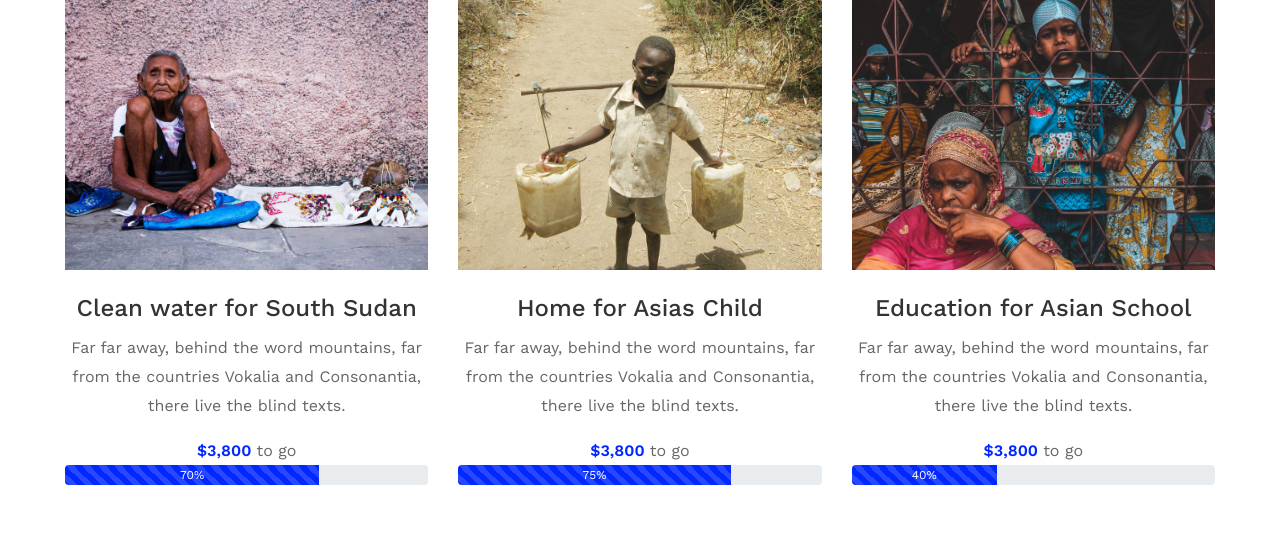
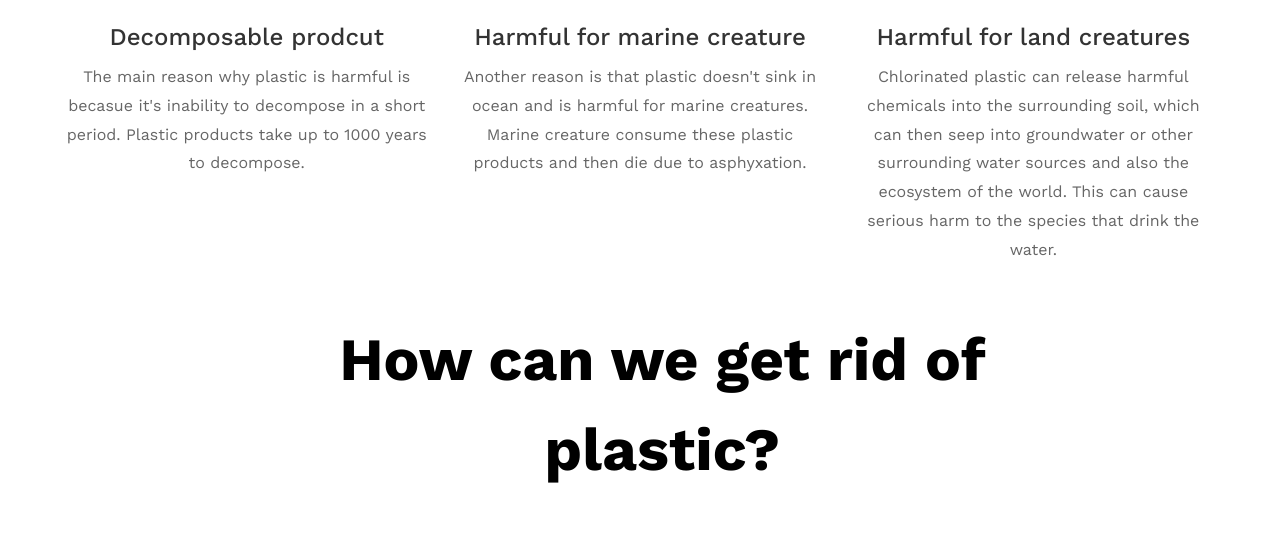
Before and after one commit to insignificantGuy/Hackathon-1, a Node server app: page /causes in a window 1280 px wide. Shown: the part 1507-2063 px from the top of the page. Run offline with Node 20, Linux system fonts and the light colour scheme; some libraries are stand-ins or nearby versions; some web fonts are replaced.

Commit message:
updated causes.ejs

```diff
--- a/views/causes.ejs
+++ b/views/causes.ejs
@@ -1,11 +1,24 @@
 <% include partials/header%>
-    <section class="hero-wrap hero-wrap-2 js-fullheight" style="background-image: url('images/bg_2.jpg');" data-stellar-background-ratio="0.5">
+  <section class="hero-wrap hero-wrap-2 js-fullheight" style="background-image: url('images/waste.jpg');"
+    data-stellar-background-ratio="0.5">
     <div class="overlay"></div>
     <div class="container">
       <div class="row no-gutters slider-text js-fullheight align-items-end justify-content-center">
         <div class="col-md-9 ftco-animate pb-5 text-center">
-            <h2 class="mb-3 bread">Gifts into Service Project that Change</h2>
-            <p class="breadcrumbs"><span class="mr-2"><a href="index.html">Home <i class="ion-ios-arrow-forward"></i></a></span> <span>Causes <i class="ion-ios-arrow-forward"></i></span></p>
+            <h2 class="mb-3 bread">Causes</h2>
+          <p class="breadcrumbs"><span class="mr-2"><a href="index.html">Home <i
+                  class="ion-ios-arrow-forward"></i></a></span> <span>Causes <i
+                class="ion-ios-arrow-forward"></i></span></p>
+        </div>
+      </div>
+    </div>
+  </section>
+
+  <section>
+      <div class="container">
+        <div class="row no-gutters slider-text align-items-end justify-content-center">
+          <div class="col-md-9 ftco-animate pb-5 text-center" style="margin-left:0%; margin-top: 50px;">
+            <h2 class="mb-3 bread" style="color: black;">Why do we need to save Earth from Plastic?</h2>
           </div>
         </div>
       </div>
@@ -16,98 +29,65 @@
       <div class="row">
         <div class="col-md-4">
           <div class="causes causes-2 text-center ftco-animate">
-        			<div class="img" style="background-image: url(images/causes-1.jpg);"></div>
-        			<h2>Clean water for South Sudan</h2>
-        			<p>Far far away, behind the word mountains, far from the countries Vokalia and Consonantia, there live the blind texts.</p>
-        			<div class="goal">
-        				<p><span>$3,800</span> to go</p>
-	        			<div class="progress" style="height:20px">
-								  <div class="progress-bar progress-bar-striped" style="width:70%; height:20px">70%</div>
-								</div>
-							</div>
+            <div class="img" style="background-image: url(images/decompose.jpeg);"></div>
+            <h2>Decomposable prodcut</h2>
+            <p>The main reason why plastic is harmful is becasue it's inability to decompose in a short period.
+              Plastic products take up to 1000 years to decompose.</p>
           </div>
         </div>
         <div class="col-md-4">
           <div class="causes causes-2 text-center ftco-animate">
-        			<div class="img" style="background-image: url(images/causes-2.jpg);"></div>
-        			<h2>Home for Asias Child</h2>
-        			<p>Far far away, behind the word mountains, far from the countries Vokalia and Consonantia, there live the blind texts.</p>
-        			<div class="goal">
-        				<p><span>$3,800</span> to go</p>
-	        			<div class="progress" style="height:20px">
-								  <div class="progress-bar progress-bar-striped" style="width:75%; height:20px">75%</div>
-								</div>
-							</div>
+            <div class="img" style="background-image: url(images/marine.jpg);"></div>
+            <h2>Harmful for marine creature</h2>
+            <p>Another reason is that plastic doesn't sink in ocean and is harmful for marine creatures.
+              Marine creature consume these plastic products and then die due to asphyxation.
+            </p>
           </div>
         </div>
         <div class="col-md-4">
           <div class="causes causes-2 text-center ftco-animate">
-        			<div class="img" style="background-image: url(images/causes-3.jpg);"></div>
-        			<h2>Education for Asian School</h2>
-        			<p>Far far away, behind the word mountains, far from the countries Vokalia and Consonantia, there live the blind texts.</p>
-        			<div class="goal">
-        				<p><span>$3,800</span> to go</p>
-	        			<div class="progress" style="height:20px">
-								  <div class="progress-bar progress-bar-striped" style="width:40%; height:20px">40%</div>
+            <div class="img" style="background-image: url(images/land.jpg);"></div>
+            <h2>Harmful for land creatures</h2>
+            <p>Chlorinated plastic can release harmful chemicals into the surrounding soil, which can then seep into
+              groundwater or other surrounding water sources
+              and also the ecosystem of the world. This can cause serious harm to the species that drink the water.</p>
+          </div>
+        </div>
+
+        <section>
+          <div class="container">
+            <div class="row no-gutters slider-text align-items-end justify-content-center">
+              <div class="col-md-9 ftco-animate pb-5 text-center" style="margin-left:33%;">
+                <h2 class="mb-3 bread" style="color: black;">How can we get rid of plastic?</h2>
               </div>
             </div>
           </div>
-        	</div>
+        </section>
 
         <div class="col-md-4">
           <div class="causes causes-2 text-center ftco-animate">
-        			<div class="img" style="background-image: url(images/causes-4.jpg);"></div>
-        			<h2>Clean water for South Sudan</h2>
-        			<p>Far far away, behind the word mountains, far from the countries Vokalia and Consonantia, there live the blind texts.</p>
-        			<div class="goal">
-        				<p><span>$3,800</span> to go</p>
-	        			<div class="progress" style="height:20px">
-								  <div class="progress-bar progress-bar-striped" style="width:70%; height:20px">70%</div>
-								</div>
-							</div>
+            <div class="img" style="background-image: url(images/recycle.jpeg);"></div>
+            <h2>Recycle the plastic</h2>
+            <p>There are certain plastic product which can be recycled and made into new product. Products such as tubs and buckets can be recycled and made into new products.</p>
           </div>
         </div>
         <div class="col-md-4">
           <div class="causes causes-2 text-center ftco-animate">
-        			<div class="img" style="background-image: url(images/causes-5.jpg);"></div>
-        			<h2>Home for Asias Child</h2>
-        			<p>Far far away, behind the word mountains, far from the countries Vokalia and Consonantia, there live the blind texts.</p>
-        			<div class="goal">
-        				<p><span>$3,800</span> to go</p>
-	        			<div class="progress" style="height:20px">
-								  <div class="progress-bar progress-bar-striped" style="width:75%; height:20px">75%</div>
-								</div>
-							</div>
+            <div class="img" style="background-image: url(images/reusing.jpeg);"></div>
+            <h2>Plastic can be reused</h2>
+            <p>Plastic can be reused many a times during its lifetime. Products such as bottles can be reused and are even reused in certain parts of the world.</p>
           </div>
         </div>
         <div class="col-md-4">
           <div class="causes causes-2 text-center ftco-animate">
-        			<div class="img" style="background-image: url(images/causes-6.jpg);"></div>
-        			<h2>Education for Asian School</h2>
-        			<p>Far far away, behind the word mountains, far from the countries Vokalia and Consonantia, there live the blind texts.</p>
-        			<div class="goal">
-        				<p><span>$3,800</span> to go</p>
-	        			<div class="progress" style="height:20px">
-								  <div class="progress-bar progress-bar-striped" style="width:40%; height:20px">40%</div>
-								</div>
-							</div>
-        		</div>
-        	</div>
-        </div>
-        <div class="row mt-5">
-          <div class="col text-center">
-            <div class="block-27">
-              <ul>
-                <li><a href="#" class="ion-ios-arrow-back"></a></li>
-                <li class="active"><span>1</span></li>
-                <li><a href="#">2</a></li>
-                <li><a href="#">3</a></li>
-                <li><a href="#" class="ion-ios-arrow-forward"></a></li>
-              </ul>
+            <div class="img" style="background-image: url(images/switch.jpg);"></div>
+            <h2>Avoid non-reusable or non-recyclable plstic products</h2>
+            <p>Apart from reusable or recyceld plastic, there are also certain plastic procducts whic cannot be recyled or reduese. Hence you should avoid using thee products.</p>
           </div>
         </div>
       </div>
     </div>
   </section>
 
+
     <% include partials/footer%>
```
Lines whose indentation alone changed are shown as unchanged.
